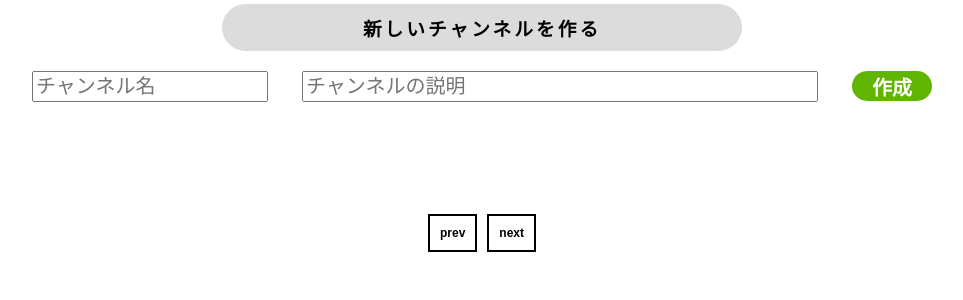
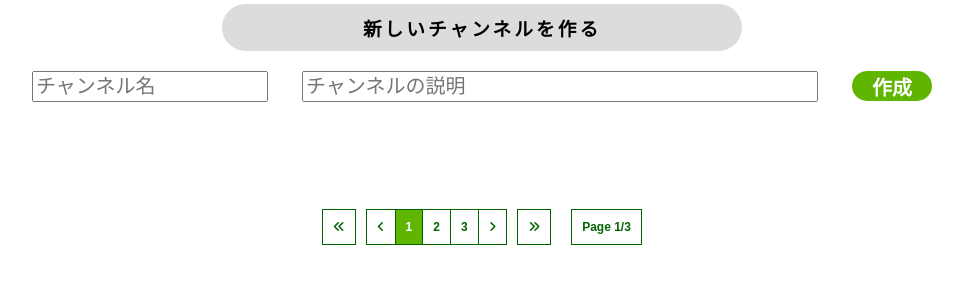
Before and after one commit to HackathonGteam/gteam, a Flask app: page / in a window 1280 px wide. Shown: the part 126-426 px from the top of the page, without its empty margins (158-1121 px from the left). Run offline with Flask 2, Linux system fonts and the light colour scheme; the visitor is signed in with stand-in values (Sample User, id 1); data that the repository does not hold is empty; some libraries are stand-ins or nearby versions.

Commit message:
ページネーションのレイアウトの変更

```diff
--- a/static/css/pagination.css
+++ b/static/css/pagination.css
@@ -6,8 +6,24 @@
 }
 
 .pagination li {
-  margin: 5px;
-  border: 2px solid black;
+  border: 1px solid var(--color_secondary);
+  border-right: none;
+}
+
+.pagination .next, .pagination .first, .pagination .last, .pagination .pageNumbers{
+  border-right: 1px solid var(--color_secondary);
+}
+
+.pagination .first {
+  margin-right: 10px;
+}
+
+.pagination .last {
+  margin-left: 10px;
+}
+
+.pagination .pageNumbers {
+  margin-left: 20px;
 }
 
 .pagination a {
@@ -15,6 +31,7 @@
   padding: 10px;
   font-size: 12px;
   font-weight: bold;
+  color: var(--color_secondary);
 }
 
 .pagination a:hover {
@@ -26,3 +43,8 @@
   color: white;
   background-color: var(--color_primary);
 }
+
+.pagination .pageNumbers a:hover {
+  color: var(--color_secondary);
+  background-color: white;
+}
--- a/static/js/pagination.js
+++ b/static/js/pagination.js
@@ -1,9 +1,11 @@
 jQuery(document).ready(function($){
   $('.channel-pagination-block').paginathing({
     perPage: 4,
-    firstLast: false,
-    prevText:'prev' ,
-    nextText:'next' ,
-    activeClass: 'active',
+    limitPagination: 3,
+    prevText:'<i class="fa-solid fa-angle-left"></i>' ,
+    nextText:'<i class="fa-solid fa-angle-right"></i>' ,
+    firstText: '<i class="fa-solid fa-angles-left"></i>',
+    lastText: '<i class="fa-solid fa-angles-right"></i>',
+    pageNumbers: true,
   })
 });
```
